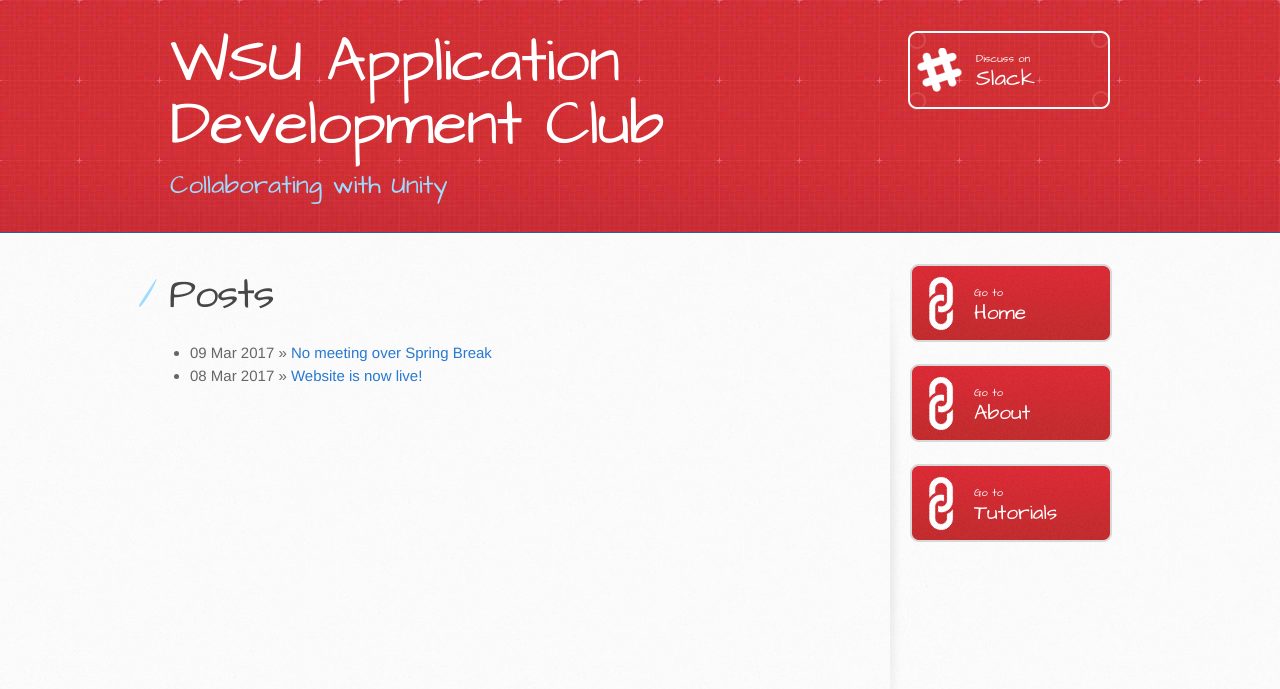
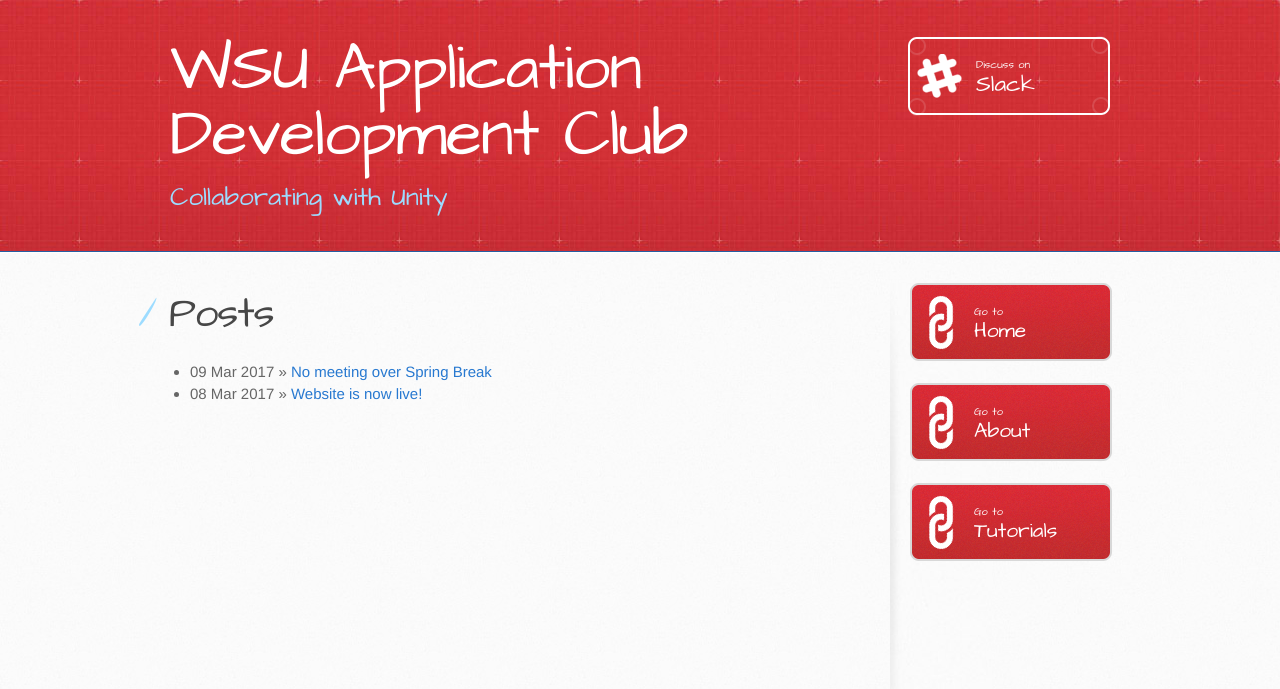
Before and after one commit to enviele/Ace-Cassidy.github.io, a Jekyll site: the page built from index.html, in a window 1280 px wide. Shown: the top 689 px of the page. Built offline with Jekyll 4.4.1, drawn with Linux system fonts in a browser that asks for light colours.

Commit message:
messed with font sizes

```diff
--- a/stylesheets/stylesheet.css
+++ b/stylesheets/stylesheet.css
@@ -448,8 +448,8 @@ a:hover {
 }
 
 header {
-  padding-top: 30px;
-  padding-bottom: 30px;
+  padding-top: 36px;
+  padding-bottom: 36px;
   font-family: 'Architects Daughter', 'Helvetica Neue', Helvetica, Arial, serif;
   background: #2e7bcf url(../images/header-bg.jpg) 0 0 repeat-x;
   border-bottom: solid 1px #275da1;
@@ -459,7 +459,7 @@ header h1 {
   width: 540px;
   margin-top: 0;
   margin-bottom: 0.2em;
-  font-size: 63px;
+  font-size: 66px;
   font-weight: normal;
   line-height: 1;
   color: #fff;
```
